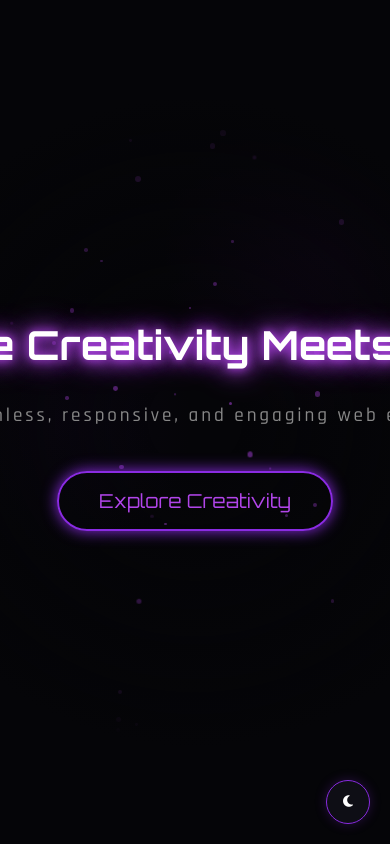
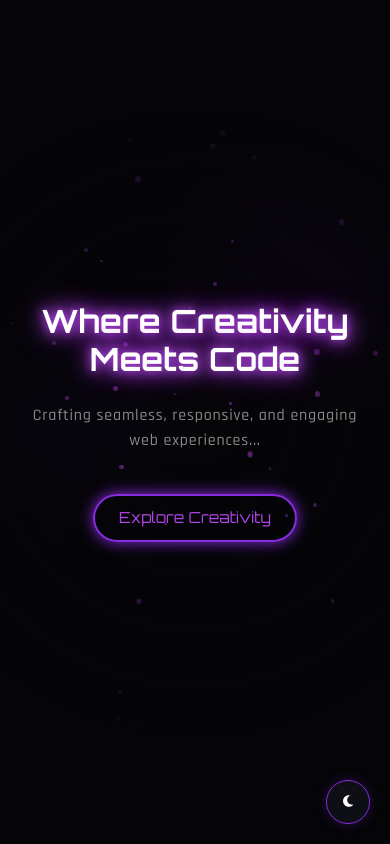
Before and after one commit to kanchan-sati/My_Portfolio, a plain HTML site: page index.html in a window 390 px wide. Drawn offline with nearby package versions, Linux system fonts and the light colour scheme.

Commit message:
Herosection rsponsiveness

```diff
--- a/styles.css
+++ b/styles.css
@@ -1990,6 +1990,25 @@ section.visible {
     font-size: 1.2rem;
   }
 
+  /* Make hero content breathe on small screens */
+  .hero-content {
+    padding: 0 1rem;
+  }
+
+  /* Allow subtitle to wrap and relax typing effect */
+  .typewriter {
+    white-space: normal;
+    border-right: none;
+    animation: none;
+    letter-spacing: 0.05em;
+  }
+
+  /* Tweak CTA sizing for smaller viewports */
+  .explore-btn {
+    padding: 0.9rem 2rem;
+    font-size: 1rem;
+  }
+
   .hidden-nav {
     bottom: 1rem;
     top: auto;
@@ -2027,6 +2046,27 @@ section.visible {
   }
 }
 
+/* Extra small devices */
+@media (max-width: 480px) {
+  .hero-title {
+    font-size: 2rem;
+    line-height: 1.2;
+  }
+
+  .hero-subtitle {
+    font-size: 1rem;
+  }
+
+  .explore-btn {
+    padding: 0.8rem 1.5rem;
+    font-size: 0.95rem;
+  }
+
+  section {
+    padding: 5rem 1rem;
+  }
+}
+
 /* Scroll Animations */
 .fade-in {
   opacity: 0;
```
